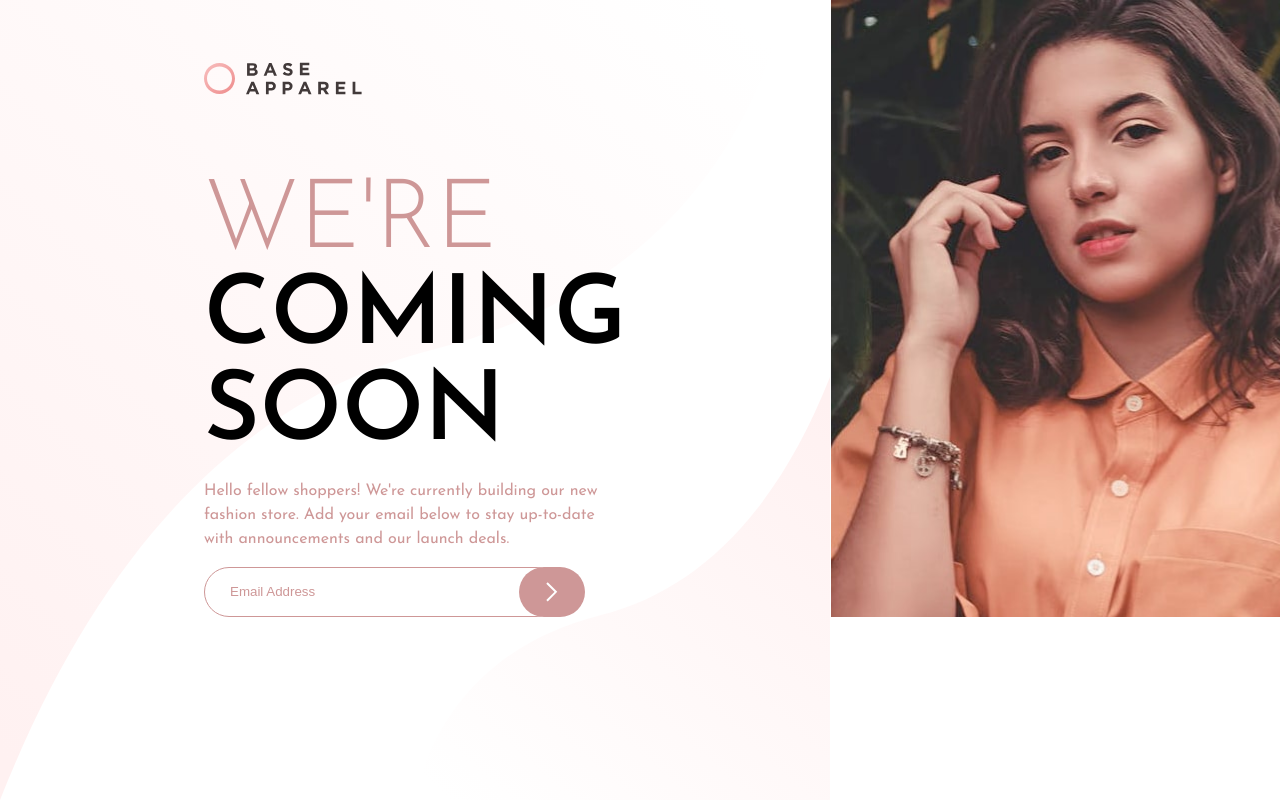
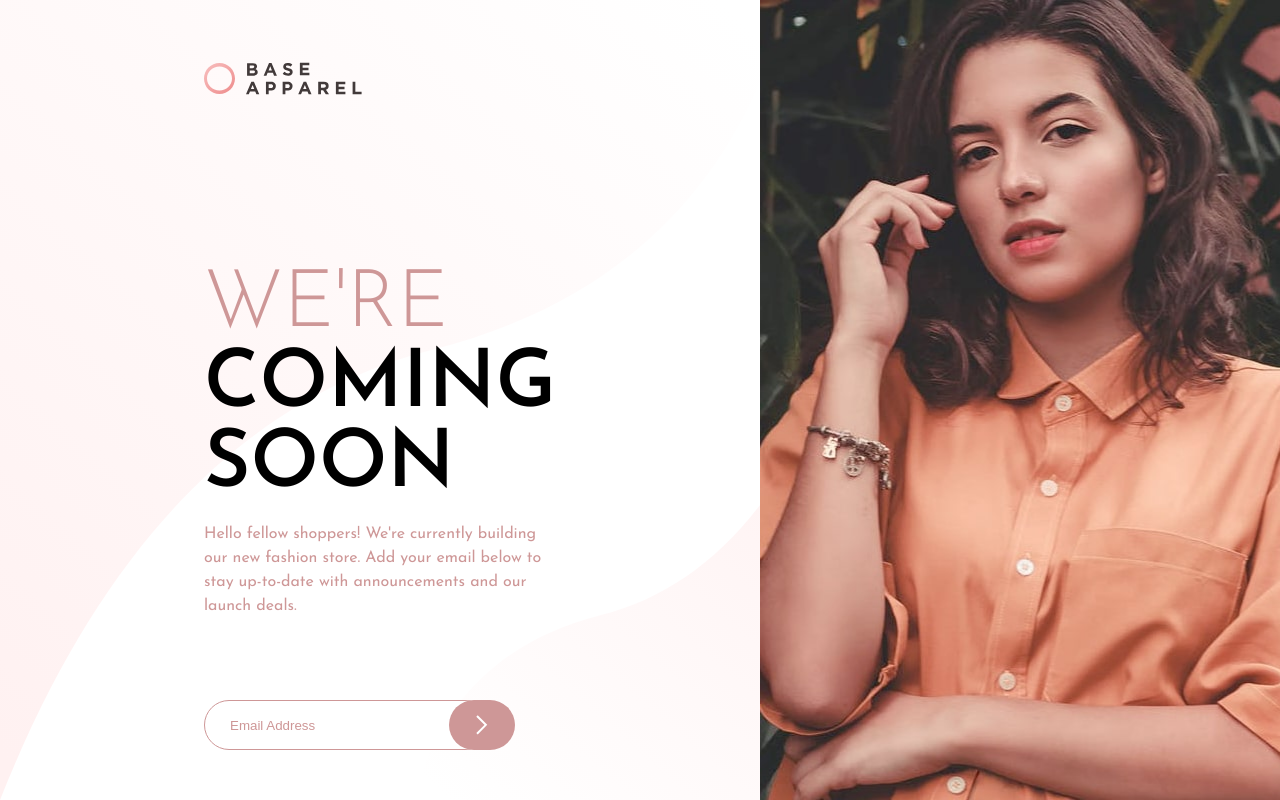
Before and after one commit to lmpko/frontendmentor-base-apparel-coming-soon-master, a React app: page / in a window 1280 px wide. Built offline with nearby package versions, Linux system fonts and the light colour scheme.

Commit message:
grid improvement

```diff
--- a/app.css
+++ b/app.css
@@ -16,6 +16,9 @@ body{
     overflow-x: hidden;
 }
 
+.card{
+    min-height: 100vh;
+}
 
 .logo{
     padding: 1.875rem;
@@ -84,7 +87,12 @@ body{
     color: var(--primary-color);
 }
 
-@media (min-width: 768px){
+.input-container img:hover, .input-container img:focus{
+    cursor: pointer;
+    box-shadow: 0px 5px 10px 0px var(--primary-color);;
+}
+
+@media (min-width: 500px){
     body{
         background: url("/images/bg-pattern-desktop.svg");
         background-repeat: no-repeat;
@@ -92,25 +100,25 @@ body{
     }
     .card {
         display: grid;
-        grid-template-columns: 1.2fr 1fr;
-        grid-template-rows: 0.1fr 1fr 0.3fr;
-
+        grid-template-columns: 1.1fr 1fr;
+        grid-template-rows: 0.4fr 1fr 0.1fr 0.1fr;
         grid-template-areas:
-        "logo hero"
-        "overview hero"
-        "form hero";
+        "logo hero "
+        "overview hero "
+        "form hero "
+        ". hero"
     }
 
     .img-container{
         background: url("/images/hero-desktop.jpg");
         height: 100%;
         background-repeat: no-repeat;
-        background-size: auto;
+        background-size: cover;
 
     }
 
     .overview h1{
-        font-size: 6rem;
+        font-size: 5rem;
     }
 
     .overview, .form-area , .logo{
--- a/package.json
+++ b/package.json
@@ -24,5 +24,8 @@
   "devDependencies": {
     "parcel": "^2.8.3",
     "process": "^0.11.10"
-  }
+  },
+  "browsers":[
+      "> 0%"
+    ]
 }
```
